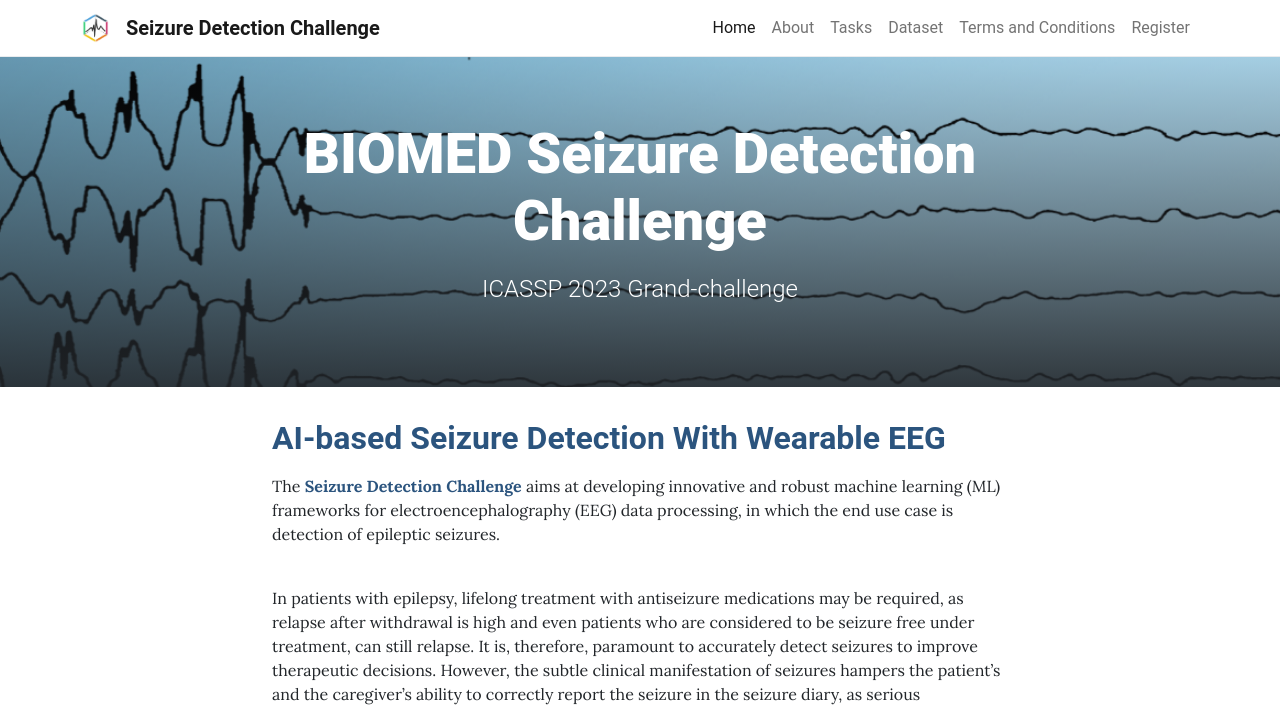
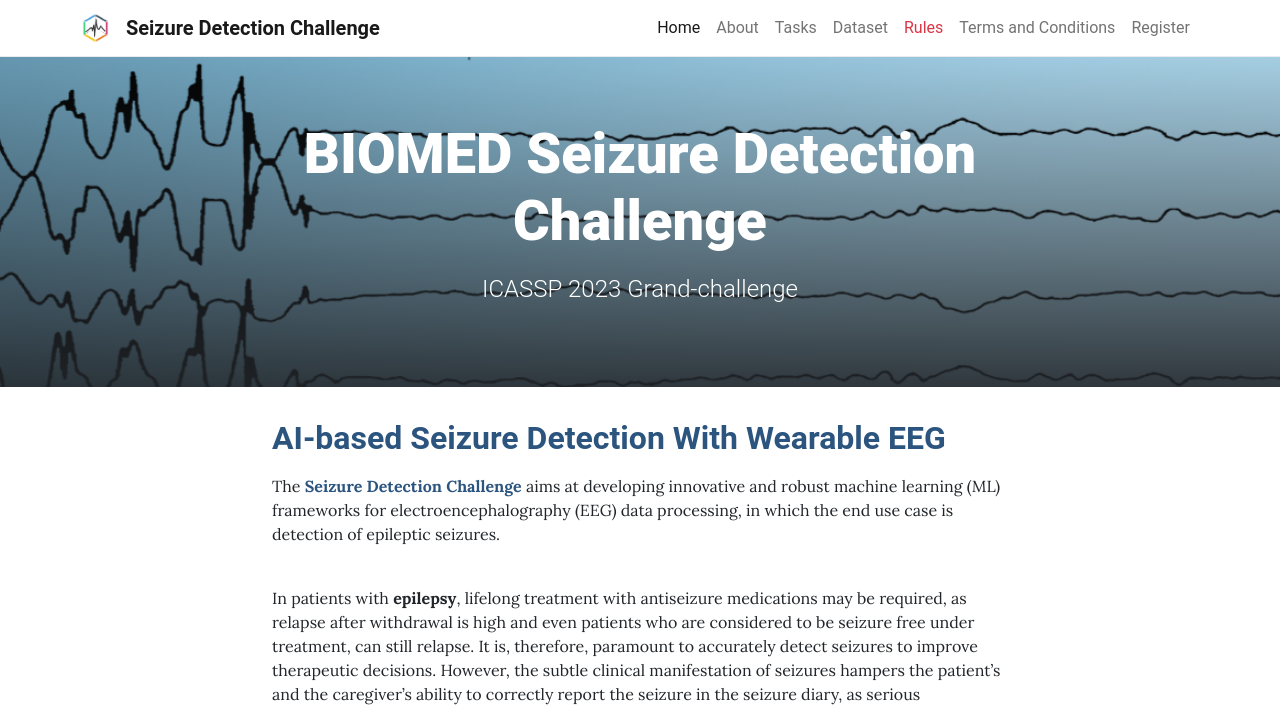
Before and after one commit to miguelbhagubai/testpage, a Jekyll site: the page built from pages/home.md, in a window 1280 px wide. Shown: the top 707 px of the page. Built offline with Jekyll 4.4.1, drawn with Linux system fonts in a browser that asks for light colours; some of the changed text lies outside the part shown.

Commit message:
updated rules

```diff
--- a/_data/navigation.yml
+++ b/_data/navigation.yml
@@ -7,6 +7,8 @@
 - text: Tasks
   href: true
 - text: Dataset
+  href: true
+- text: Rules
   href: true
 # - text: Team
 #   href: true # Automatically add URL of (first) page called "Team"
--- a/pages/home.md
+++ b/pages/home.md
@@ -12,7 +12,7 @@ permalink: /
 The **<span style="color:#2B547E">Seizure Detection Challenge</span>** aims at developing innovative and robust machine learning (ML) frameworks for electroencephalography (EEG) data processing, in which the end use case is detection of epileptic seizures.
 
 \
-In patients with epilepsy, lifelong treatment with antiseizure medications may be required, as relapse after withdrawal is high and even patients who are considered to be seizure free under treatment, can still relapse. It is, therefore, paramount to accurately detect seizures to improve therapeutic decisions. However, the subtle clinical manifestation of seizures hampers the patient’s and the caregiver’s ability to correctly report the seizure in the seizure diary, as serious underreporting of seizures in self diaries has been reported. As such, the seizure diary is an unreliable method, although commonly used in clinical practice as well as surrogate endpoint in trials for antiseizure medication. Automated EEG-based seizure detection systems are a useful support tool to objectively detect and register seizures during long-term video-EEG recording. However, this standard full scalp-EEG recording setup is of limited use outside the hospital, and a discreet, wearable device is needed for capturing seizures in the home setting. A wearable device that records EEG with behind-the-ear (bhe) electrodes, the **SensorDot (SD)** of Byteflies, has been developed during **SeizeIT1** study. This CE-marked device is a user-friendly wearable that makes use of two behind-the-ear channels to detect seizures.
+In patients with **epilepsy**, lifelong treatment with antiseizure medications may be required, as relapse after withdrawal is high and even patients who are considered to be seizure free under treatment, can still relapse. It is, therefore, paramount to accurately detect seizures to improve therapeutic decisions. However, the subtle clinical manifestation of seizures hampers the patient’s and the caregiver’s ability to correctly report the seizure in the seizure diary, as serious underreporting of seizures in self diaries has been reported. As such, the seizure diary is an unreliable method, although commonly used in clinical practice as well as surrogate endpoint in trials for antiseizure medication. Automated EEG-based seizure detection systems are a useful support tool to objectively detect and register seizures during long-term video-EEG recording. However, this standard full scalp-EEG recording setup is of limited use outside the hospital, and a discreet, wearable device is needed for capturing seizures in the home setting. A wearable device that records EEG with behind-the-ear (bhe) electrodes, the **SensorDot (SD)** of Byteflies, has been developed during **SeizeIT1** study. This CE-marked device is a user-friendly wearable that makes use of two behind-the-ear channels to detect seizures.
 
 Within the scope of the challenge, participants will be presented with two **tasks** focused on training ML models to accurately detect seizure events in data obtained from the SD wearable device.
 
```
Also changed, not shown: pages/rules.md (added, +22 -0 lines).
